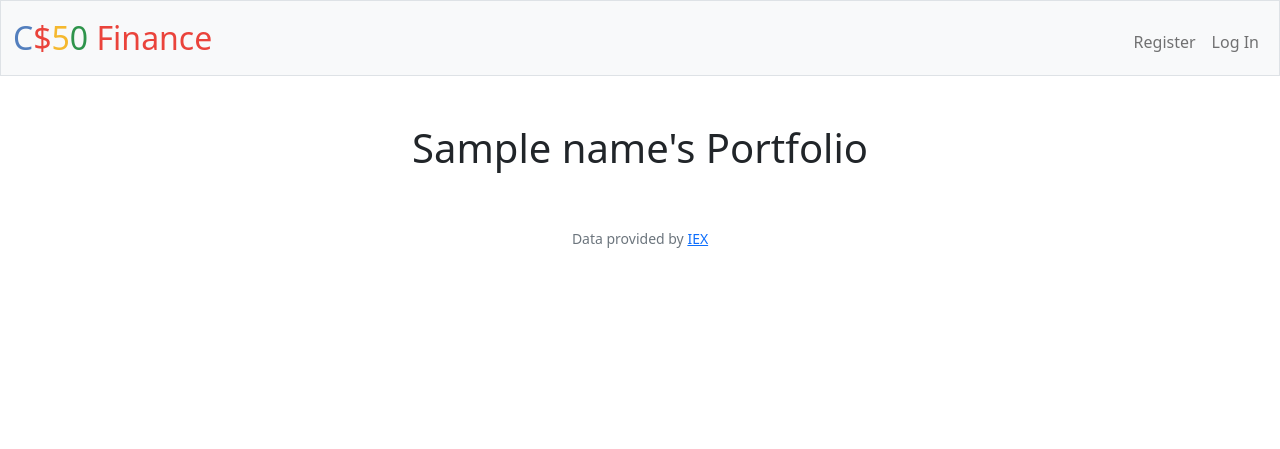
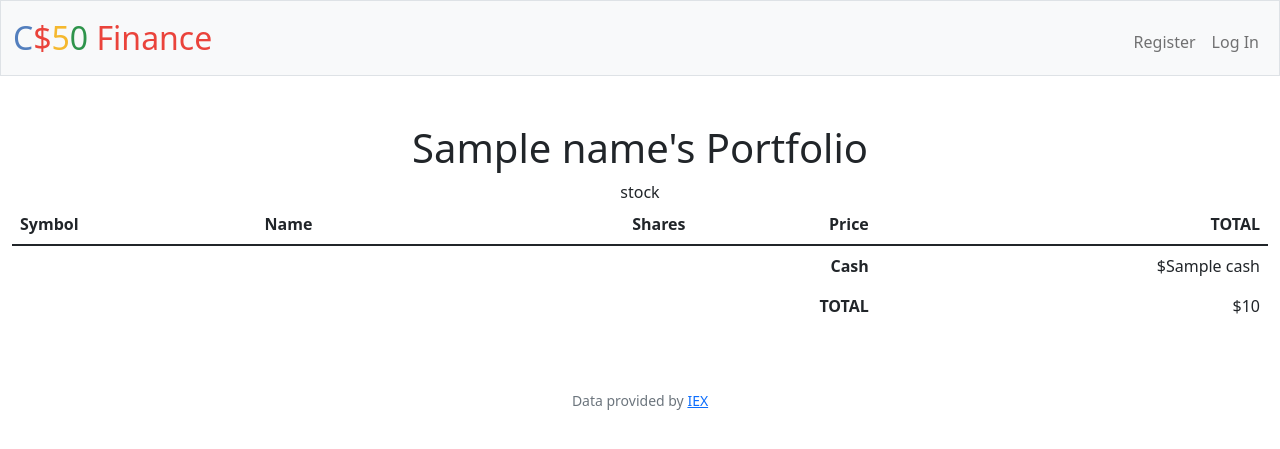
Before and after one commit to Bharat1298/CS50, a Flask app: template finance/templates/index.html in a window 1280 px wide. Shown: the top 449 px of the page. Run offline with Flask 3, Linux system fonts and the light colour scheme; the template is opened without the code that fills it: most values are stand-ins (such as "Sample title", 1, 10 or a date in 2020); some libraries are stand-ins or nearby versions.

Commit message:
Fri, Aug 11, 2023, 9:32 AM -04:00

```diff
--- a/finance/app.py
+++ b/finance/app.py
@@ -49,7 +49,7 @@ def index():
 
     print(stocks)
 
-    return render_template("index.html", name = name, )
+    return render_template("index.html", name = name, stocks = stocks)
 
 
 @app.route("/buy", methods=["GET", "POST"])
--- a/finance/templates/index.html
+++ b/finance/templates/index.html
@@ -8,7 +8,44 @@
 <h1>
     {{name}}'s Portfolio
 </h1>
-<list >
 
-</list>
+<table class = "table table-striped">
+    <thead>
+        <tr>
+            <th class="text-start">Symbol</th>
+            <th class="text-start">Name</th>
+            <th class="text-end">Shares</th>
+            <th class="text-end">Price</th>
+            <th class="text-end">TOTAL</th>
+        </tr>
+    </thead>
+   <tbody>
+
+    {%for stock in stocks%}
+    <tr>
+        stock
+    </tr>
+
+    {%endfor%}
+
+            <!-- <tr>
+                <td class="text-start">SCHD</td>
+                <td class="text-start">SCHD</td>
+                <td class="text-end">20</td>
+                <td class="text-end">$74.36</td>
+                <td class="text-end">$1,487.20</td>
+            </tr> -->
+
+    </tbody>
+    <tfoot>
+        <tr>
+            <td class="border-0 fw-bold text-end" colspan="4">Cash</td>
+            <td class="border-0 text-end">${{cash}}</td>
+        </tr>
+        <tr>
+            <td class="border-0 fw-bold text-end" colspan="4">TOTAL</td>
+            <td class="border-0 w-bold text-end">${{total}}</td>
+        </tr>
+    </tfoot>
+</table>
 {% endblock %}
```
Also changed, not shown: 1 other file.
